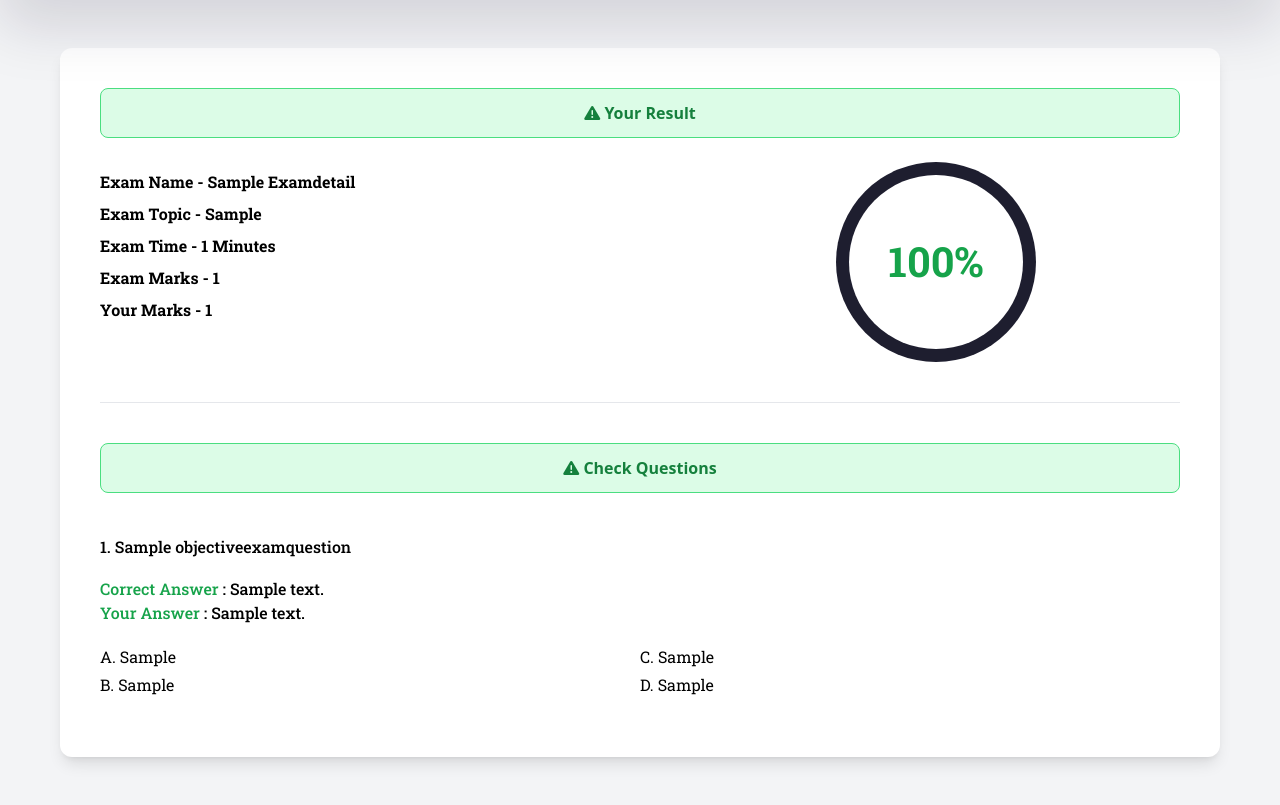
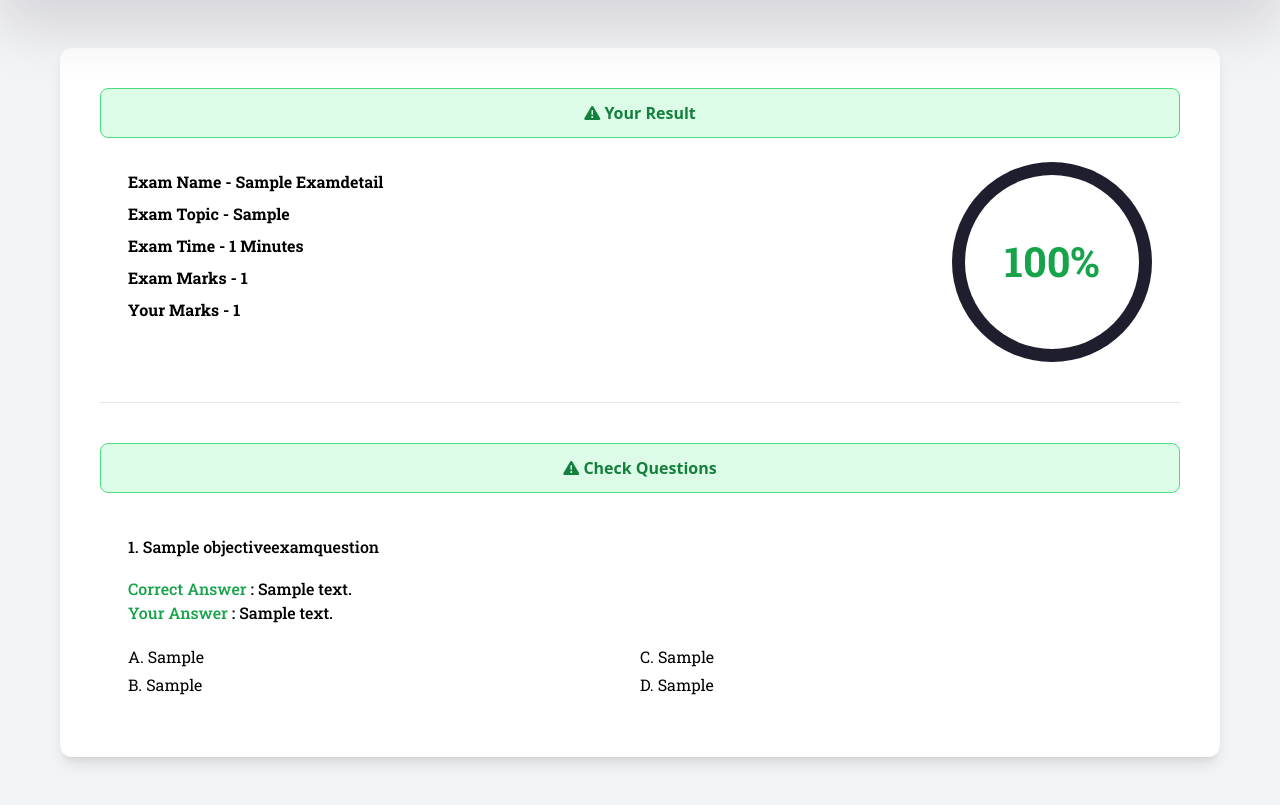
Before and after one commit to Mr-Atanu-Roy/Think-in-Sphere, a Django app: page /exam/result/00000000-0000-0000-0000-000000000001 in a window 1280 px wide. Shown: the part 83-888 px from the top of the page. Run offline with Django 4.2, Linux system fonts and the light colour scheme; a user stored in the database is signed in; tables that the repository leaves empty hold one stand-in row (values such as "Sample post"); some libraries are stand-ins or nearby versions.

Commit message:
updated exam-result styles

```diff
--- a/templates/exam/exam_result.html
+++ b/templates/exam/exam_result.html
@@ -27,7 +27,7 @@
                         </svg>
                     </span>
                 </div>
-                <div id="header-box" class="grid grid-cols-3 gap-6 f-medium">
+                <div id="header-box" class="grid grid-cols-3 gap-6 f-medium px-7">
                     <div class="col-span-2">
                         <div class="my-2">
                             <strong class="capitalize">Exam Name - {{get_exam.exam_name}}</strong>
@@ -46,7 +46,7 @@
                         </div>
                     </div>
                     <div>
-                        <div class="progress-pie-chart" data-percent="{{user_percent}}">
+                        <div class="progress-pie-chart ml-auto" data-percent="{{user_percent}}">
                             <div class="ppc-progress">
                                 <div class="ppc-progress-fill"></div>
                             </div>
@@ -74,7 +74,7 @@
                             </svg>
                         </span>
                     </div>
-                    <div>
+                    <div class="px-7">
                         <div>
                             {% for question in get_questions %}
                             <div class="py-2.5">
```
